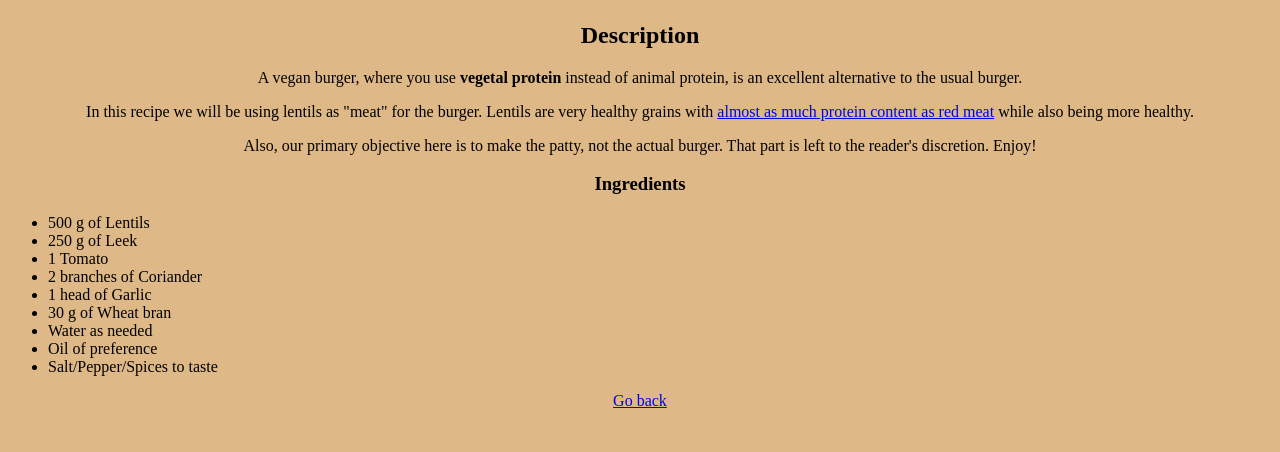
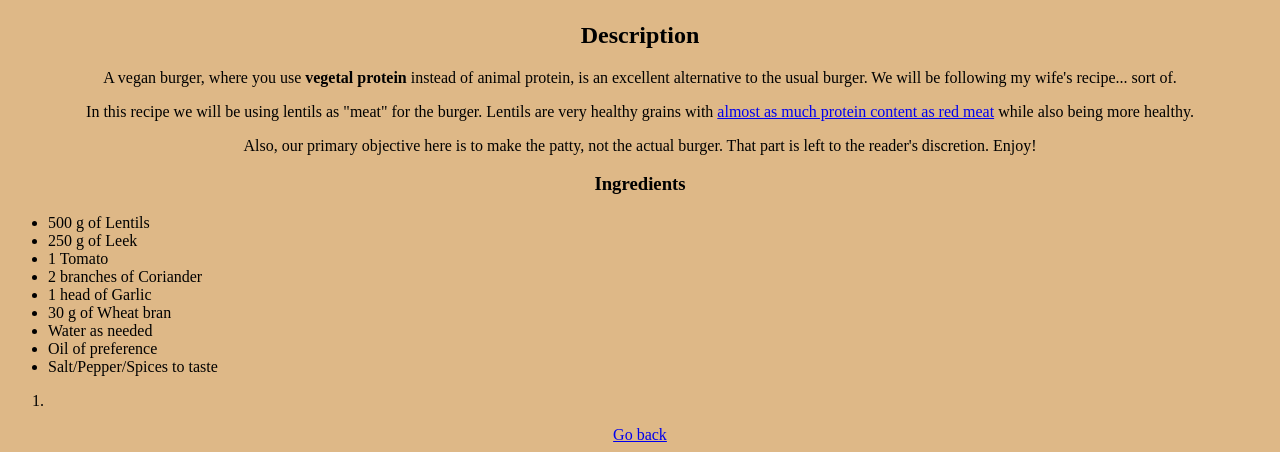
Before and after one commit to Sucolob/odin-recipes, a plain HTML site: page recipes/vegan-burger.html in a window 1280 px wide. Shown: the part 793-1245 px from the top of the page. Before the commit the page ends 1211 px from the top, so only its background shows below. Drawn offline with Linux system fonts and the light colour scheme.

Commit message:
Add some more 'Description' content

```diff
--- a/recipes/vegan-burger.html
+++ b/recipes/vegan-burger.html
@@ -19,7 +19,7 @@
     </div>
 
     <div>
-        <p><center>A vegan burger, where you use <strong>vegetal protein</strong> instead of animal protein, is an excellent alternative to the usual burger.</center></p>
+        <p><center>A vegan burger, where you use <strong>vegetal protein</strong> instead of animal protein, is an excellent alternative to the usual burger. We will be following my wife's recipe... sort of.</center></p>
 
         <p><center>In this recipe we will be using lentils as "meat" for the burger. Lentils are very healthy grains with <a href="https://www.webmd.com/food-recipes/benefits-lentils" target="_blank" rel="noopener noreferrer">almost as much protein content as red meat</a> while also being more healthy.</center></p>
 
@@ -42,7 +42,12 @@
             <li>Oil of preference</li>
             <li>Salt/Pepper/Spices to taste</li>
         </ul>
+    </div>
 
+    <div>
+        <ol>
+            <li></li>
+        </ol>
     </div>
 
      <div>
```
